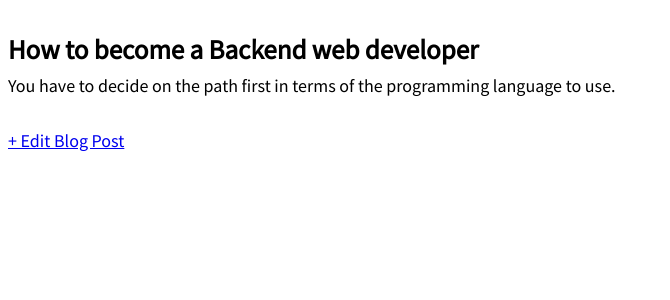
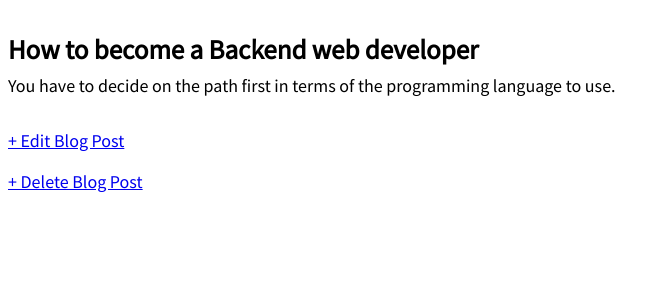
Before and after one commit to cavcom2010/blog, a Django app: page /post/2/ in a window 1280 px wide. Shown: the part 102-402 px from the top of the page, without its empty margins (0-670 px from the left). Run offline with Django 4.2, Linux system fonts and the light colour scheme; data comes from the database, SQL or seed files in the repository; both versions use the stored data as it was after the commit.

Commit message:
a full working crud project

```diff
--- a/blog/urls.py
+++ b/blog/urls.py
@@ -1,5 +1,7 @@
 from django.urls import path
-from .views import (BlogDetailView,
+from .views import (
+    BlogDeleteView,
+    BlogDetailView,
     BlogListView,
     BlogCreateView,
     BlogUpdateView,
@@ -10,4 +12,5 @@ urlpatterns = [
     path("post/<int:pk>/", BlogDetailView.as_view(), name="post_detail"),
     path("post/new/", BlogCreateView.as_view(), name="post_new"),
     path("post/<int:pk>/edit/", BlogUpdateView.as_view(), name="post_edit"),
+    path("post/<int:pk>/delete/", BlogDeleteView.as_view(), name="post_delete"),
 ]
--- a/blog/views.py
+++ b/blog/views.py
@@ -1,5 +1,9 @@
 from django.views.generic import ListView, DetailView
-from django.views.generic.edit import CreateView, UpdateView
+from django.views.generic.edit import (
+    CreateView,
+    UpdateView, DeleteView)
+
+from django.urls import reverse_lazy
 from .models import Post
 
 class BlogListView(ListView):
@@ -19,3 +23,8 @@ class BlogUpdateView(UpdateView):
     model = Post
     template_name = "post_edit.html"
     fields = ["title", "body"]
+
+class BlogDeleteView(DeleteView):
+    model = Post
+    template_name = "post_delete.html"
+    success_url = reverse_lazy("home")
--- a/templates/post_detail.html
+++ b/templates/post_detail.html
@@ -6,5 +6,7 @@
   <p>{{ post.body }}</p>
 </div>
 
-<a href="{% url 'post_edit' post.pk %}">+ Edit Blog Post</a>
+<p><a href="{% url 'post_edit' post.pk %}">+ Edit Blog Post</a></p>
+<p><a href="{% url 'post_delete' post.pk %}">+ Delete Blog Post</a></p>
+
 {% endblock content %}
```
Also changed, not shown: templates/post_delete.html (added, +10 -0 lines), db.sqlite3.
